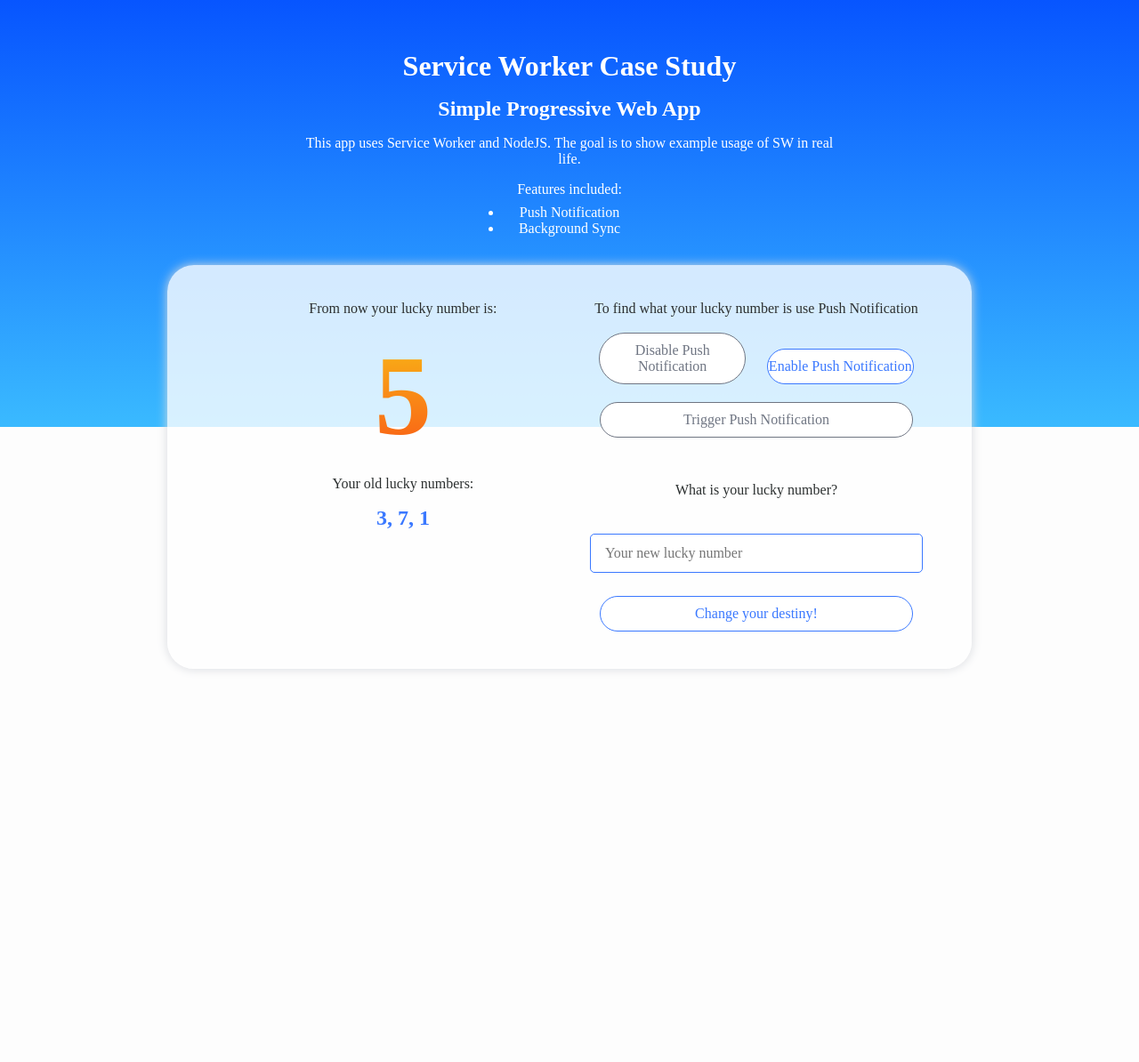
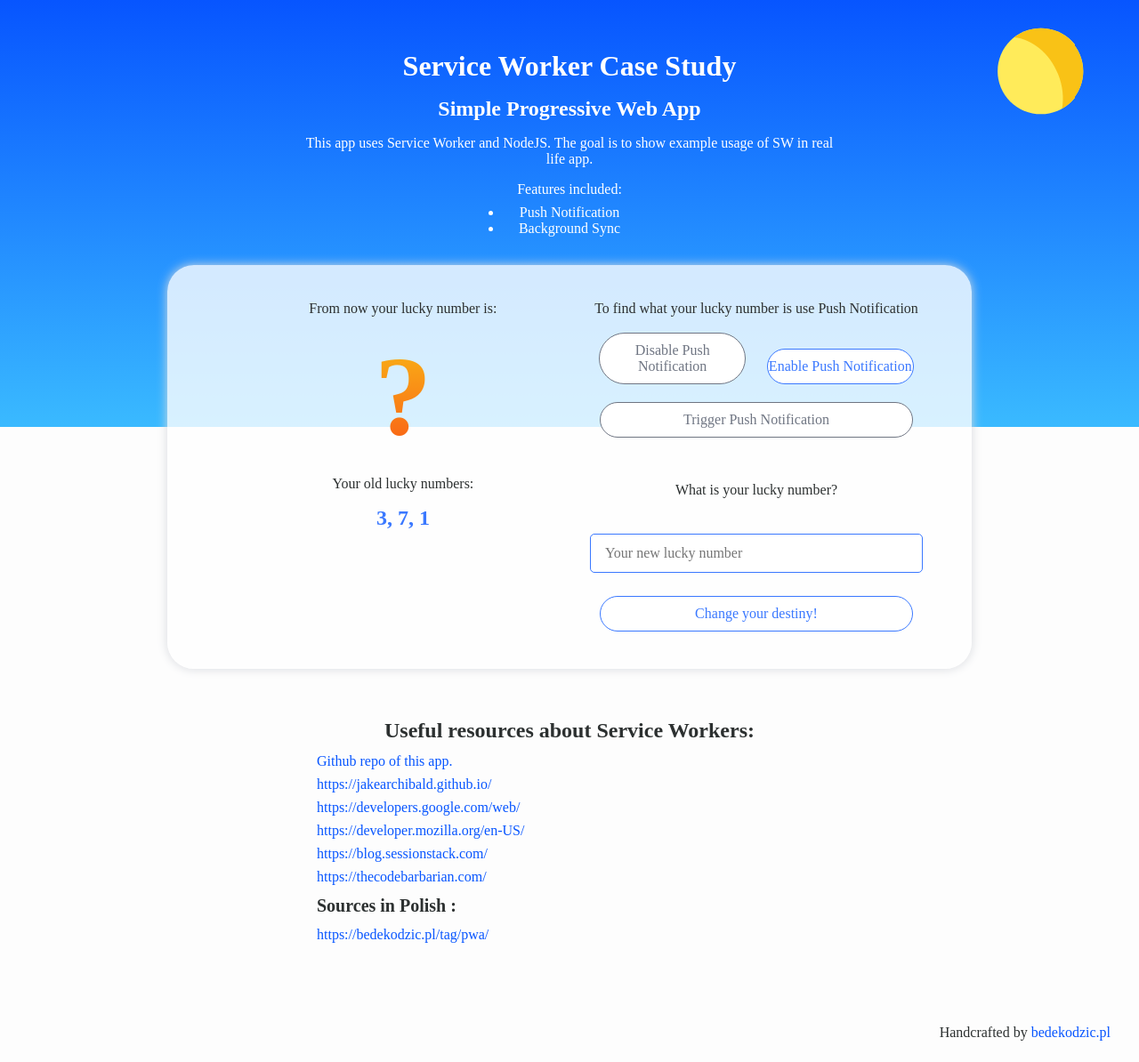
Before and after one commit to bartcis/Service-Worker, a website built with webpack: page index.html in a window 1280 px wide. Shown: the whole page at 89% size. Before the commit the page ends 800 px from the top, so only its background shows below. Built offline with nearby package versions, Linux system fonts and the light colour scheme; files whose address does not match are found by name.

Commit message:
References and sun added

```diff
--- a/index.html
+++ b/index.html
@@ -11,7 +11,8 @@
 </head>
 <body>
     <section class="sky"></section>
-    <section class="land"></section>
+    <picture class="land"></picture>
+    <picture class="sun"></picture>
     <div class="wrapper">
         <div class="content">
             <section class="intro">
@@ -21,7 +22,7 @@
                 <h1>Service Worker Case Study</h1>
                 <h2>Simple Progressive Web App</h2>
                 <p>This app uses Service Worker and NodeJS.
-                    The goal is to show example usage of SW in real life.
+                    The goal is to show example usage of SW in real life app.
                 </p>
                 <p>Features included:</p>
                 <ul>
@@ -33,7 +34,7 @@
             <section class="app">
                 <div class="app__number">
                     <p class="tooltip">From now your lucky number is:</p>
-                    <h1 class="lucky-number">5</h1>
+                    <h1 class="lucky-number">?</h1>
                     <p class="tooltip">Your old lucky numbers:</p>
                     <h2>3, 7, 1</h2>
                 </div>
@@ -58,10 +59,28 @@
                 </div>
             </section>
             <section class="references">
+                <h2>Useful resources about Service Workers:</h2>
+                <div class="references__links">
+                    <div class="flex">
+                        <div class="references__github"></div>
+                        <a href="https://github.com/bartcis/Service-Worker" target="_blank">Github repo of this app.</a>
+                    </div>
+                    <a href="https://jakearchibald.github.io/isserviceworkerready/" target="_blank">https://jakearchibald.github.io/</a>
+                    <a href="https://developers.google.com/web/fundamentals/codelabs/your-first-pwapp/" target="_blank">https://developers.google.com/web/</a>
+                    <a href="https://developer.mozilla.org/en-US/docs/Web/API/Service_Worker_API" target="_blank">https://developer.mozilla.org/en-US/</a>
+                    <a href="https://blog.sessionstack.com/how-javascript-works-the-mechanics-of-web-push-notifications-290176c5c55d" target="_blank">https://blog.sessionstack.com/</a>
+                    <a href="https://thecodebarbarian.com/sending-web-push-notifications-from-node-js.html" target="_blank">https://thecodebarbarian.com/</a>
 
+                    <h3>Sources in Polish :</h3>
+                    <a href="https://bedekodzic.pl/tag/pwa/" target="_blank">https://bedekodzic.pl/tag/pwa/</a>
+                </div>
             </section>
         </div>
     </div>
+    <p class="blog-link">
+        Handcrafted by
+        <a href="https://bedekodzic.pl/" target="_blank">bedekodzic.pl</a>
+    </p>
     <script src="main.bundle.js"></script>
 </body>
 </html>
--- a/sass/style.scss
+++ b/sass/style.scss
@@ -39,7 +39,7 @@ body {
   position: relative;
 }
 
-h1, h2, p {
+h1, h2, h3, p {
   color: $white;
   font-family: 'rubikbold';
   font-size: 2rem;
@@ -51,9 +51,24 @@ h2 {
   font-size: 1.5rem;
 }
 
-p {
+h3 {
+  color: $black;
+  font-size: 1.25rem;
+}
+
+p, a {
   font-family: 'varelaregular';
   font-size: 1rem;
+}
+
+a {
+  padding: .25rem 0;
+  text-decoration: none;
+  transition: all .5s cubic-bezier(0.075, 0.82, 0.165, 1);
+  color: $blue-dark;
+  &:hover {
+    color: $blue;
+  }
 }
 
 .sky {
@@ -63,7 +78,17 @@ p {
   width: 100vw;
   height: 60vh;
   background: linear-gradient($blue-dark, $blue-light);
+  z-index: -3;
+}
+
+.sun {
+  background-image: url('../images/sun.svg');
+  position: absolute;
+  width: 100px;
+  height: 100px;
   z-index: -2;
+  top: 30px;
+  right: 60px;
 }
 
 .lucky-number {
@@ -71,6 +96,12 @@ p {
   background: -webkit-linear-gradient($yellow, $red);
   -webkit-background-clip: text;
   -webkit-text-fill-color: transparent;
+}
+
+.blog-link {
+  color: $black;
+  float: right;
+  margin: 1rem 2rem;
 }
 
 .button {
@@ -175,3 +206,19 @@ p {
     }
   }
 }
+
+.references {
+  max-width: 600px;
+  margin: auto;
+  padding: 1rem;
+  &__links {
+    text-align: left;
+  }
+  h2 {
+    color: $black;
+  }
+  a {
+    display: block;
+    max-width: 100%;
+  }
+}
```
Also changed, not shown: images/sun.svg (added).
